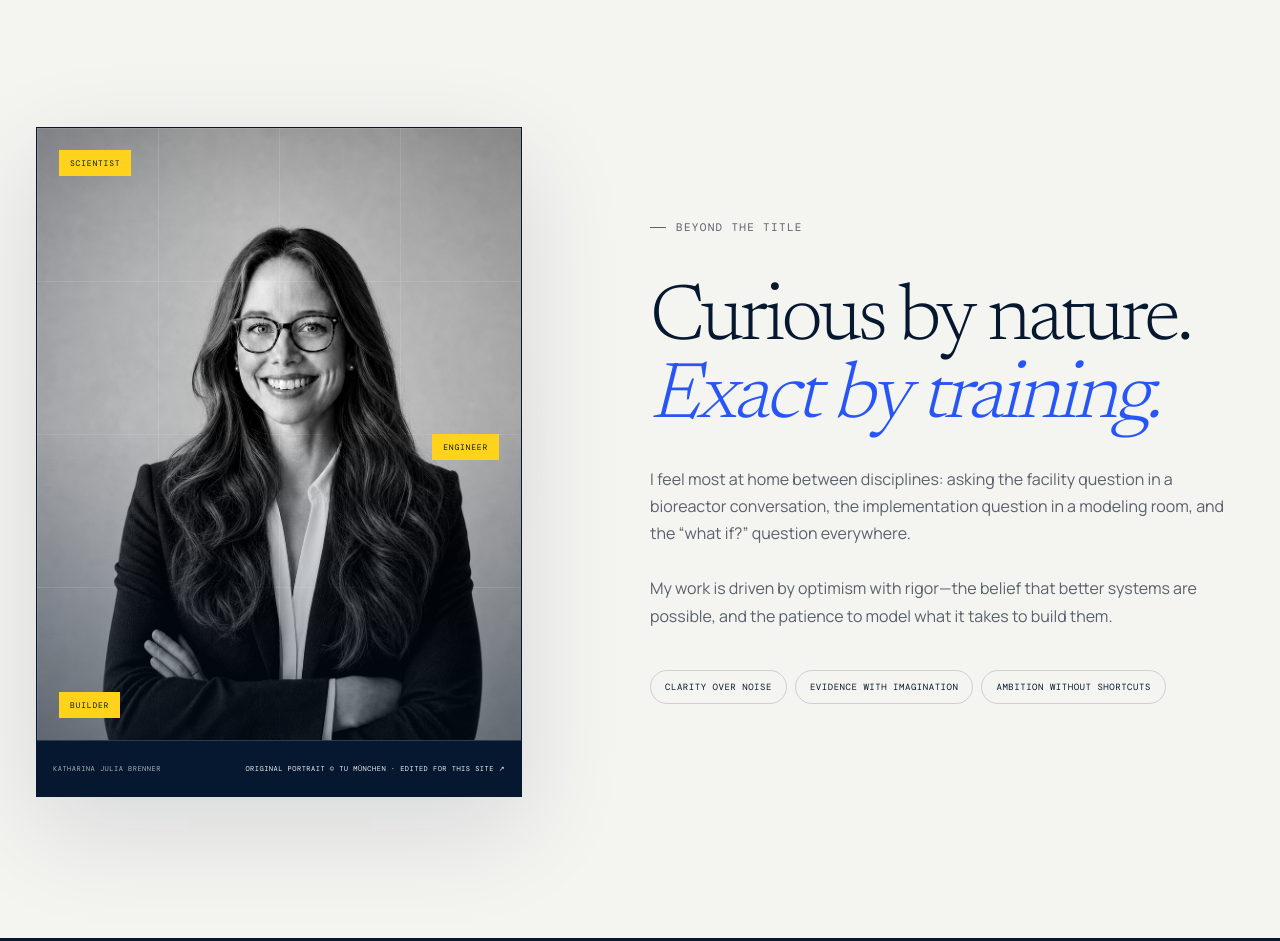
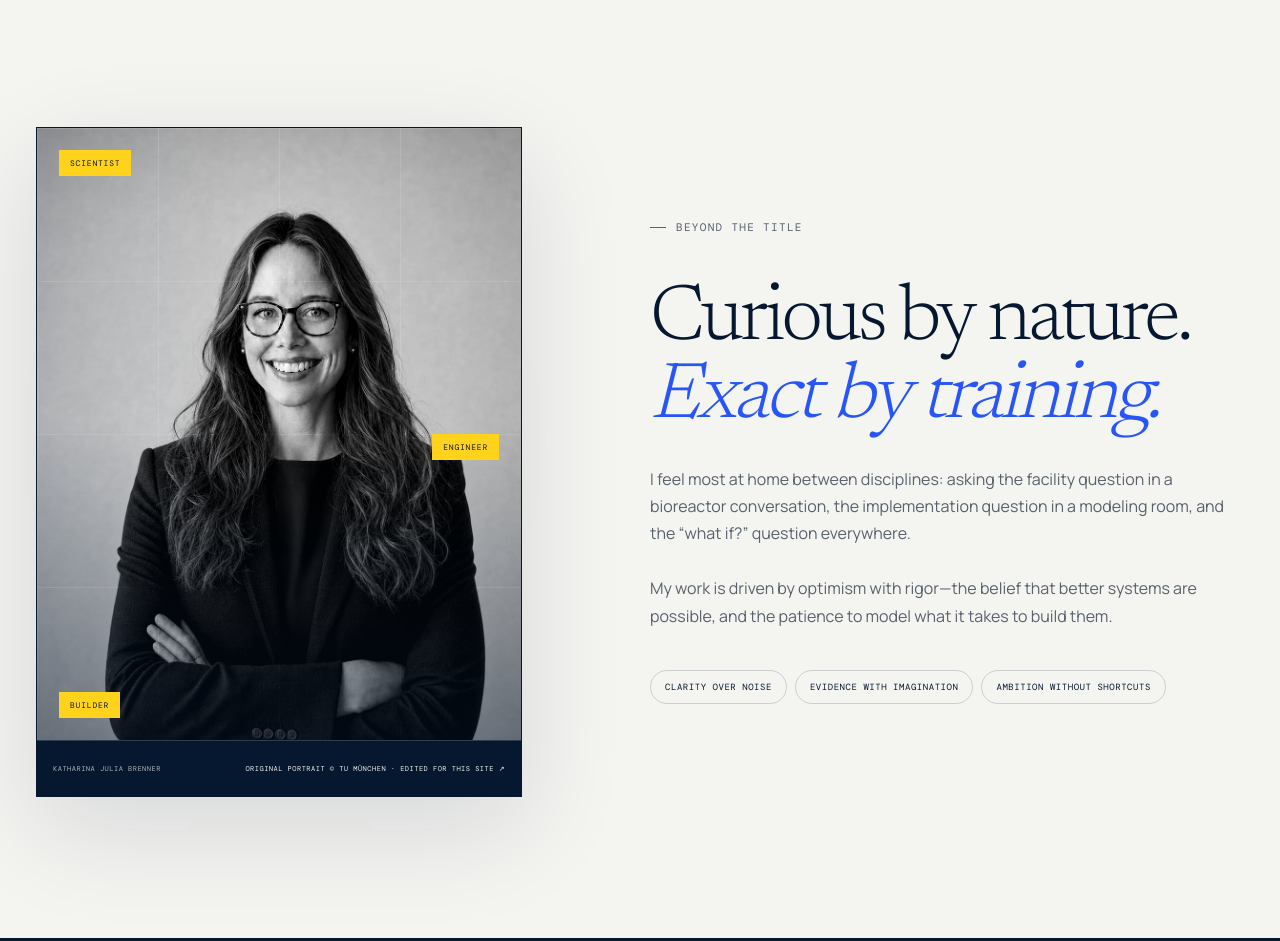
Before and after one commit to katharina-brenner/katharina-portfolio, a website built with Vite: page approach/index.html in a window 1280 px wide. Shown: the part 1460-2401 px from the top of the page. Built offline with nearby package versions, Linux system fonts and the light colour scheme; a web font is replaced by a local one.

Commit message:
Naturalize portrait and replace white shirt

```diff
--- a/approach/index.html
+++ b/approach/index.html
@@ -101,8 +101,8 @@
         <figure class="personal-portrait reveal">
           <div class="personal-portrait-media">
             <img
-              src="/katharina-brenner-portrait-v5.jpg"
-              alt="Professional studio portrait of Katharina Julia Brenner wearing glasses and a tailored navy blazer."
+              src="/katharina-brenner-portrait-v6.jpg"
+              alt="Natural studio portrait of Katharina Julia Brenner wearing glasses and tonal navy tailoring."
               width="1023"
               height="1537"
               loading="lazy"
```
Also changed, not shown: index.html (+2 -2 lines), public/katharina-brenner-portrait-v6.jpg (added).
